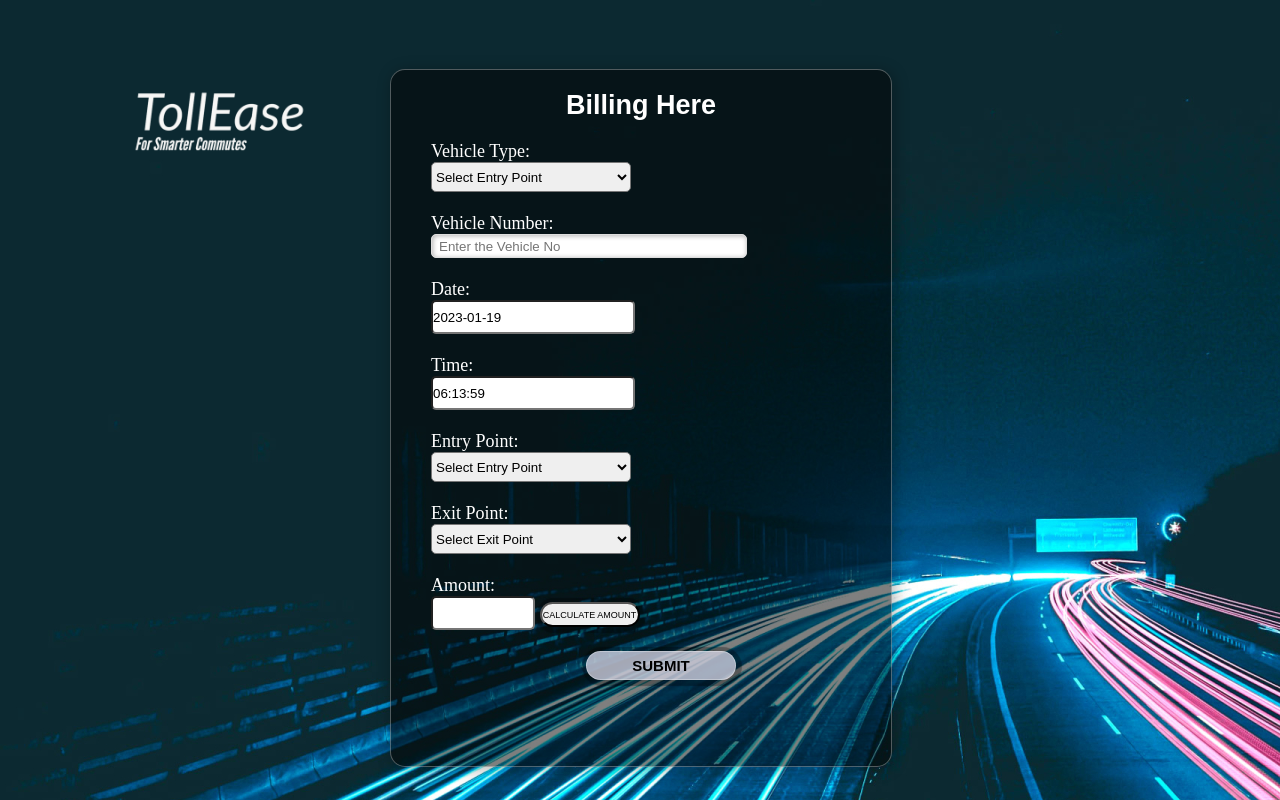
After one commit to karthik-n-hebbar/DBMS-Mini-Project, a PHP site: page /templates/billing_page.php in a window 1280 px wide. The commit adds this page. Run offline with PHP 8.4, Linux system fonts and the light colour scheme; data that the repository does not hold is empty.

Commit message:
vehicle_type, entry_exit_point database

```diff
--- a/style/billing_page.css
+++ b/style/billing_page.css
@@ -97,6 +97,7 @@ input#submit:hover {
 .io2 {
     height: 30px;
     border-radius: 5px;
+    width: 200px;
 }
 
 .io3 {
--- /dev/null
+++ b/templates/billing_page.php
@@ -0,0 +1,94 @@
+<?php
+$con = mysqli_connect("localhost", "root", "", "tollease");
+$s = mysqli_query($con, "select * from vehicle_type");
+$en = mysqli_query($con, "select * from entry_and_exit_point");
+$ex = mysqli_query($con, "select * from entry_and_exit_point");
+?>
+<!DOCTYPE html>
+<html lang="en">
+
+<head>
+    <meta charset="UTF-8">
+    <meta http-equiv="X-UA-Compatible" content="IE=edge">
+    <meta name="viewport" content="width=device-width, initial-scale=1.0">
+    <title>Billing</title>
+    <link rel="icon" href="/media/favicon.ico" type="image/favicon">
+    <link rel="stylesheet" href="/style/billing_page.css">
+</head>
+
+<body>
+    <header>
+        <img src="/media/TollEase-1.png" alt="">
+    </header>
+    <div class="main">
+        <div class="billing">
+            <h2>Billing Here</h2>
+            <form action="connect.php" method="post" id="billing">
+                <label for="">Vehicle Type: </label>
+                <br>
+                <select name="vehicle_type" id="vehicle_type" class="io2" value="Select The Vehicle Type" required>
+                    <option value="entry_point">Select Entry Point</option>
+                    <?php
+                    while ($r = mysqli_fetch_array($s)) {
+                    ?>
+                        <option><?php echo $r['vehicle_type']; ?></option>
+                    <?php
+                    }
+                    ?>
+                </select>
+                <br><br>
+                <label for="">Vehicle Number: </label>
+                <br>
+                <input type="text" name="vehicle_no" id="vehicle_no" placeholder="Enter the Vehicle No" class="io1" required>
+                <br><br>
+                <label for="">Date: </label>
+                <br>
+                <input type="text" name="date" id="date" class="io2">
+                <br><br>
+                <label for="">Time: </label>
+                <br>
+                <input type="text" name="time" id="time" class="io2">
+                <br><br>
+                <label for="">Entry Point: </label>
+                <br>
+                <select name="entry_point" id="entry_point" class="io2">
+                    <option value="entry_point">Select Entry Point</option>
+                    <?php
+                    while ($enp = mysqli_fetch_array($en)) {
+                    ?>
+                        <option><?php echo $enp['entry_exit_point']; ?></option>
+                    <?php
+                    }
+                    ?>
+                </select>
+                <br><br>
+                <label for="">Exit Point: </label>
+                <br>
+                <select name="exit_point" id="exit_point" class="io2">
+                    <option value="exit_point">Select Exit Point</option>
+                    <?php
+                    while ($ext = mysqli_fetch_array($ex)) {
+                    ?>
+                        <option><?php echo $ext['entry_exit_point']; ?></option>
+                    <?php
+                    }
+                    ?>
+                </select>
+                <br><br>
+                <label for="">Amount: </label>
+                <br>
+                <input type="number" name="amount" id="amount" class="io3">
+                <input type="button" value="CALCULATE AMOUNT" id="amt_confirm" onclick="hey()">
+                </button>
+                <br><br>
+                <div class="buttons">
+                    <input type="submit" value="SUBMIT" id="submit" class="btn">
+                    <!-- <input type="reset" value="RESET" id="reset" class="btn"> -->
+                </div>
+            </form>
+        </div>
+    </div>
+</body>
+<script src="/javascript/billing_page.js"></script>
+
+</html>
```
